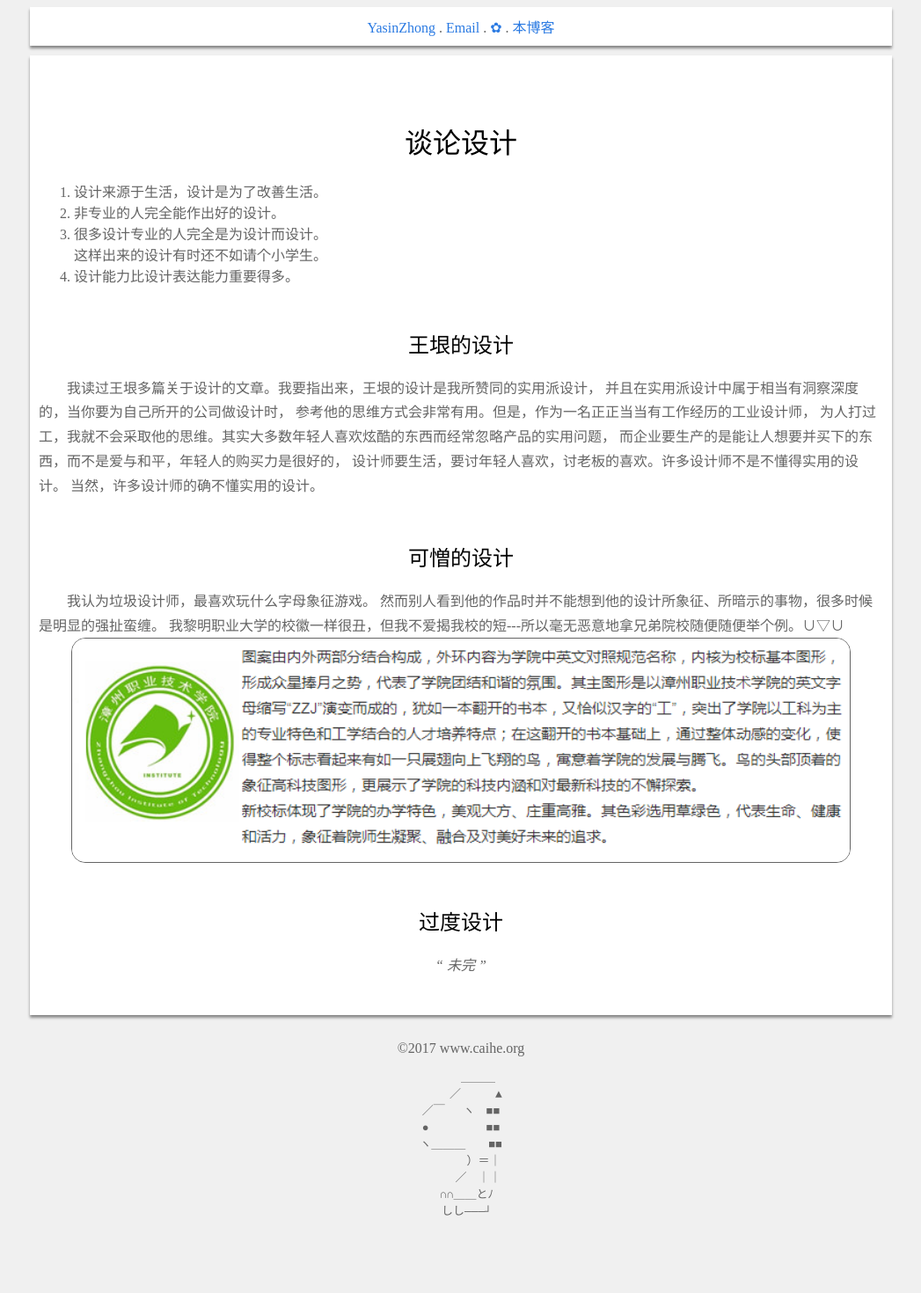
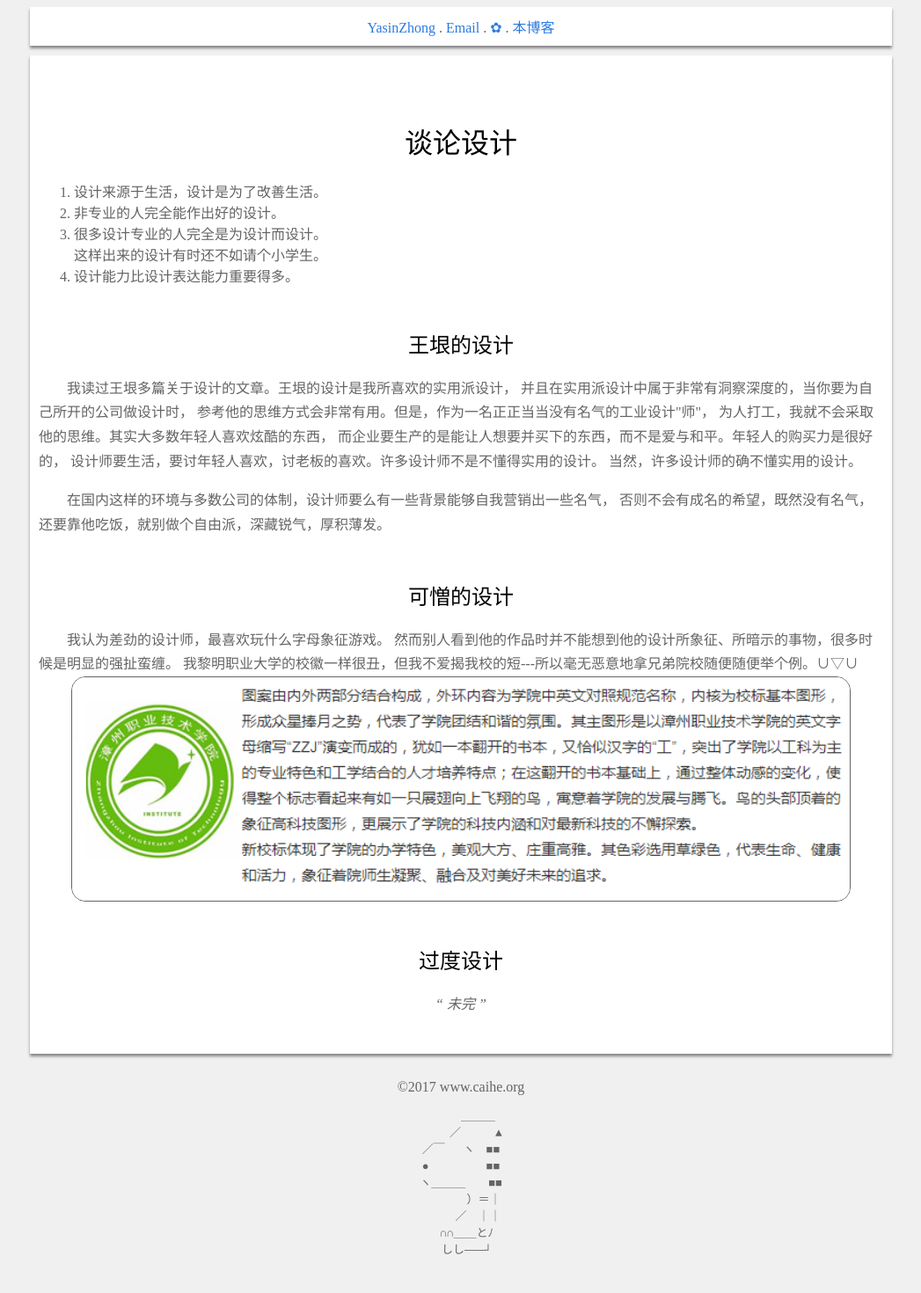
Before and after one commit to YasinZhong/yasinzhong.github.io, a Jekyll site: the page built from _posts/2018-4-14-Designing.html, in a window 1280 px wide. Shown: the whole page at 88% size, without its empty margins (116-1163 px from the left). Built offline with Jekyll 4.4.1, drawn with Linux system fonts in a browser that asks for light colours; comment, search, counter and statistics services are not loaded; before the commit the page ends 1426 px from its top, so only the background shows below that.

Commit message:
2018/04/22

```diff
--- a/_posts/2018-3-18-GoodWorld.html
+++ b/_posts/2018-3-18-GoodWorld.html
@@ -7,7 +7,8 @@ title: 文明用语
 <h1>{{ page.title }}</h1>
 
 <q>
-	当你想说一些不好的话时，<br>最好把它换成冒号右边的例子。
+	当你想说一些不好的话时，<br>
+	最好把它换成冒号右边的例子。
 </q>
 
 <p>
--- a/_posts/2018-4-14-Designing.html
+++ b/_posts/2018-4-14-Designing.html
@@ -20,18 +20,22 @@ title: 谈论设计
 
 <h2>王垠的设计</h2>
 <p>
-	我读过王垠多篇关于设计的文章。我要指出来，王垠的设计是我所赞同的实用派设计，
-	并且在实用派设计中属于相当有洞察深度的，当你要为自己所开的公司做设计时，
-	参考他的思维方式会非常有用。但是，作为一名正正当当有工作经历的工业设计师，
-	为人打过工，我就不会采取他的思维。其实大多数年轻人喜欢炫酷的东西而经常忽略产品的实用问题，
-	而企业要生产的是能让人想要并买下的东西，而不是爱与和平，年轻人的购买力是很好的，
+	我读过王垠多篇关于设计的文章。王垠的设计是我所喜欢的实用派设计，
+	并且在实用派设计中属于非常有洞察深度的，当你要为自己所开的公司做设计时，
+	参考他的思维方式会非常有用。但是，作为一名正正当当没有名气的工业设计"师"，
+	为人打工，我就不会采取他的思维。其实大多数年轻人喜欢炫酷的东西，
+	而企业要生产的是能让人想要并买下的东西，而不是爱与和平。年轻人的购买力是很好的，
 	设计师要生活，要讨年轻人喜欢，讨老板的喜欢。许多设计师不是不懂得实用的设计。
 	当然，许多设计师的确不懂实用的设计。
+</p>
+<p>
+	在国内这样的环境与多数公司的体制，设计师要么有一些背景能够自我营销出一些名气，
+	否则不会有成名的希望，既然没有名气，还要靠他吃饭，就别做个自由派，深藏锐气，厚积薄发。
 </p>
 
 <h2>可憎的设计</h2>
 <p>
-	我认为垃圾设计师，最喜欢玩什么字母象征游戏。
+	我认为差劲的设计师，最喜欢玩什么字母象征游戏。
 	然而别人看到他的作品时并不能想到他的设计所象征、所暗示的事物，很多时候是明显的强扯蛮缠。
 	我黎明职业大学的校徽一样很丑，但我不爱揭我校的短---所以毫无恶意地拿兄弟院校随便随便举个例。∪▽∪
 	<img src="/img/LJlogo.png" style="width: 92%;height: auto;">
--- a/index.html
+++ b/index.html
@@ -23,8 +23,6 @@ title: Yasin Zhong|blog
 
 	<ol>
 		<a href="http://a.caihe.org/post0/twi.html" >  <li>最近如何？</li> </a><br/>
-		<a href="http://a.caihe.org/post0/Learning.html" ><li>学习于我</li></a><br/>
-		<a href="http://a.caihe.org/post0/yishu.html" ><li>如果</li></a><br/>
 	</ol>
 
 	<ul>
--- a/l.html
+++ b/l.html
@@ -2,7 +2,7 @@
 layout: default
 title: 隐藏
 ---
-<a href="http://a.caihe.org/post-li/2018-3-10-MovieShare.html" ><li>影视</li></a><br/>
+<a href="http://a.caihe.org/post-h/2018-3-10-MovieShare.html" ><li>影视</li></a><br/>
 <a href="http://a.caihe.org/post-h/OrderSystem.html" ><li>odsyst</li></a><br/>
 <a href="http://a.caihe.org/post-h/ServiceIntroduction.html" ><li>ServiceIntroduction.html</li></a><br/>
 
--- a/post0/SelfIntroduction.html
+++ b/post0/SelfIntroduction.html
@@ -18,8 +18,6 @@ title: 关于这里
   <ul class="normal">
     <li>
       博客上的这一点东西，只是我的冰山一角。因为精力有限，我不会写太多东西。
-			但是写这个博客的确让我结识了一些对我帮助很大的人，所以我仍会时不时地更新，
-			因为我不会拒绝认识有慧眼的人。
     </li>
 
     <li>
```
Also changed, not shown: other parts of _posts/2018-3-18-GoodWorld.html (+1 -1 lines), 回收站/Learning.html (renamed from post0/Learning.html), 回收站/yishu.html (renamed from post0/yishu.html).
